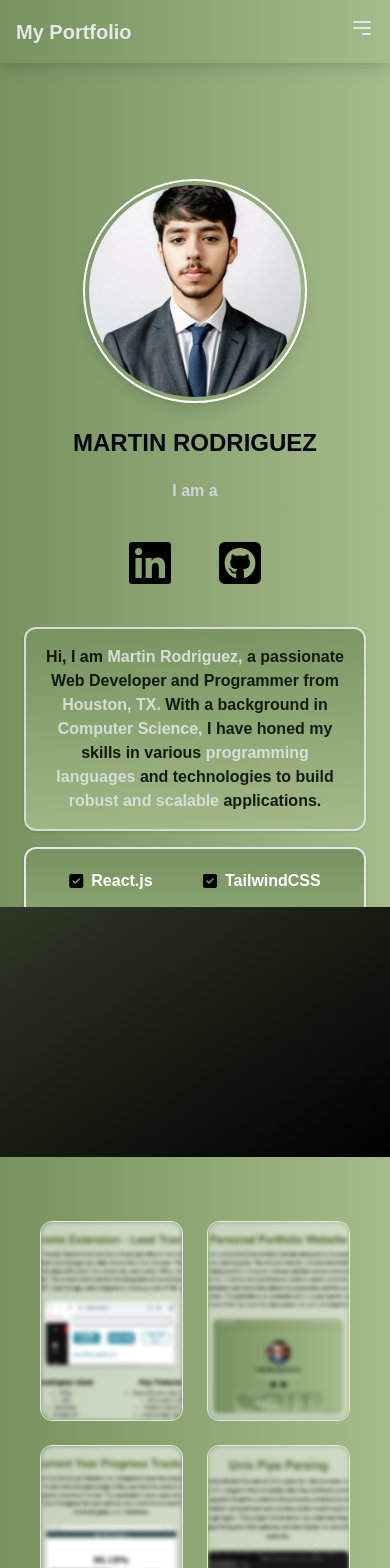
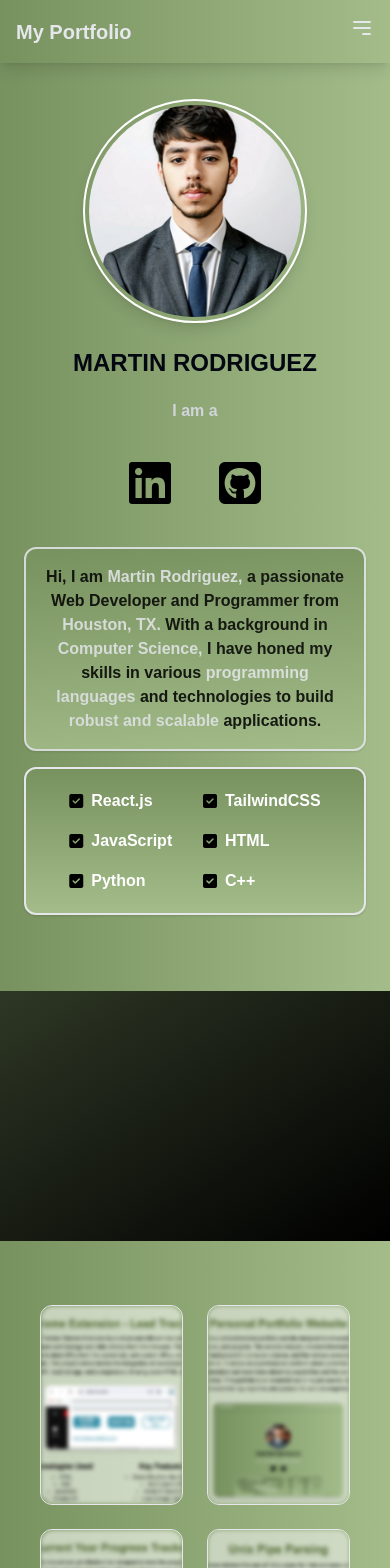
Before and after one commit to mprojr/reactjs-tailwind-portfolio, a React (Vite) app: page / in a window 390 px wide. Shown: the top 1568 px of the page. Built offline with nearby package versions, Linux system fonts and the light colour scheme; a web font is replaced by a local one.

Commit message:
Mobile device bug fixes.

```diff
--- a/src/components/Aboutme.jsx
+++ b/src/components/Aboutme.jsx
@@ -5,7 +5,7 @@ import img2720 from '../assets/img/pfp.jpg'
 export default function Aboutme() {
   return (
     <div className='text-black'>
-      <div className='max-w-[800px] py-[100px] m-auto w-full h-screen text-center flex flex-col'>
+      <div className='max-w-[700px] py-[20px] m-auto w-full min-h-screen text-center flex flex-col'>
 
         <div className='m-4 grid grid-col-6 '>
           <img src={img2720} alt='pfp' className='border-2 p-1 border-white col-span-4 w-56 h-56 rounded-full object-cover shadow-lg mx-auto hover:blur-sm duration-500'/>
--- a/src/components/MidSkipper.jsx
+++ b/src/components/MidSkipper.jsx
@@ -2,7 +2,7 @@ import React from 'react'
 
 export default function MidSkipper() {
   return (
-    <div className='grid grid-cols-1  w-full max-h-[300vh] sm:h-[300px] h[200px]'>
+    <div className='grid grid-cols-1  w-full sm:h-[300px] h[200px]'>
       <span className='bg-gradient-to-br from-[#2e3725] to-[black] w-full sm:min-h-[300px] min-h-[250px]'>
 
       </span>
```
